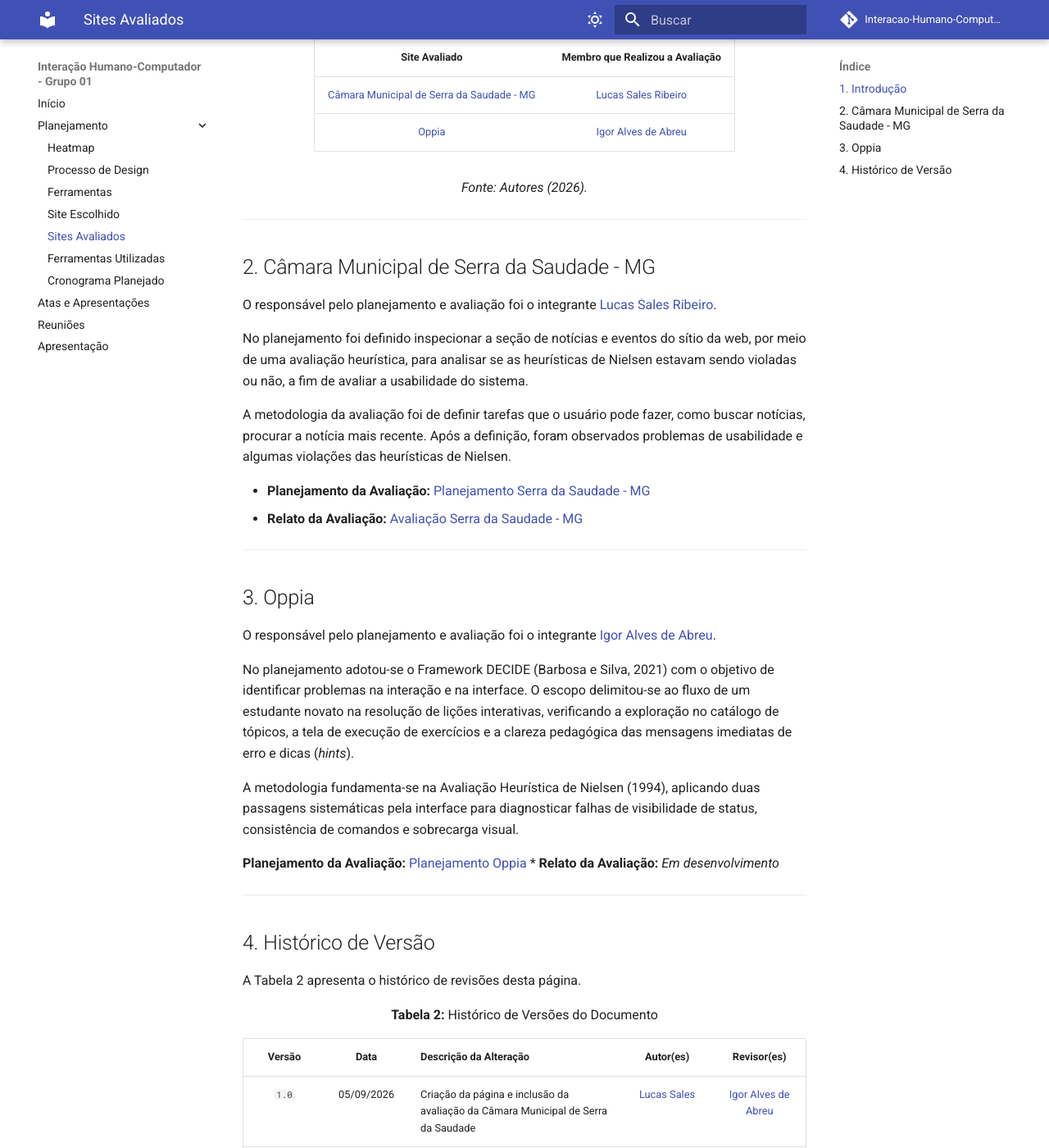
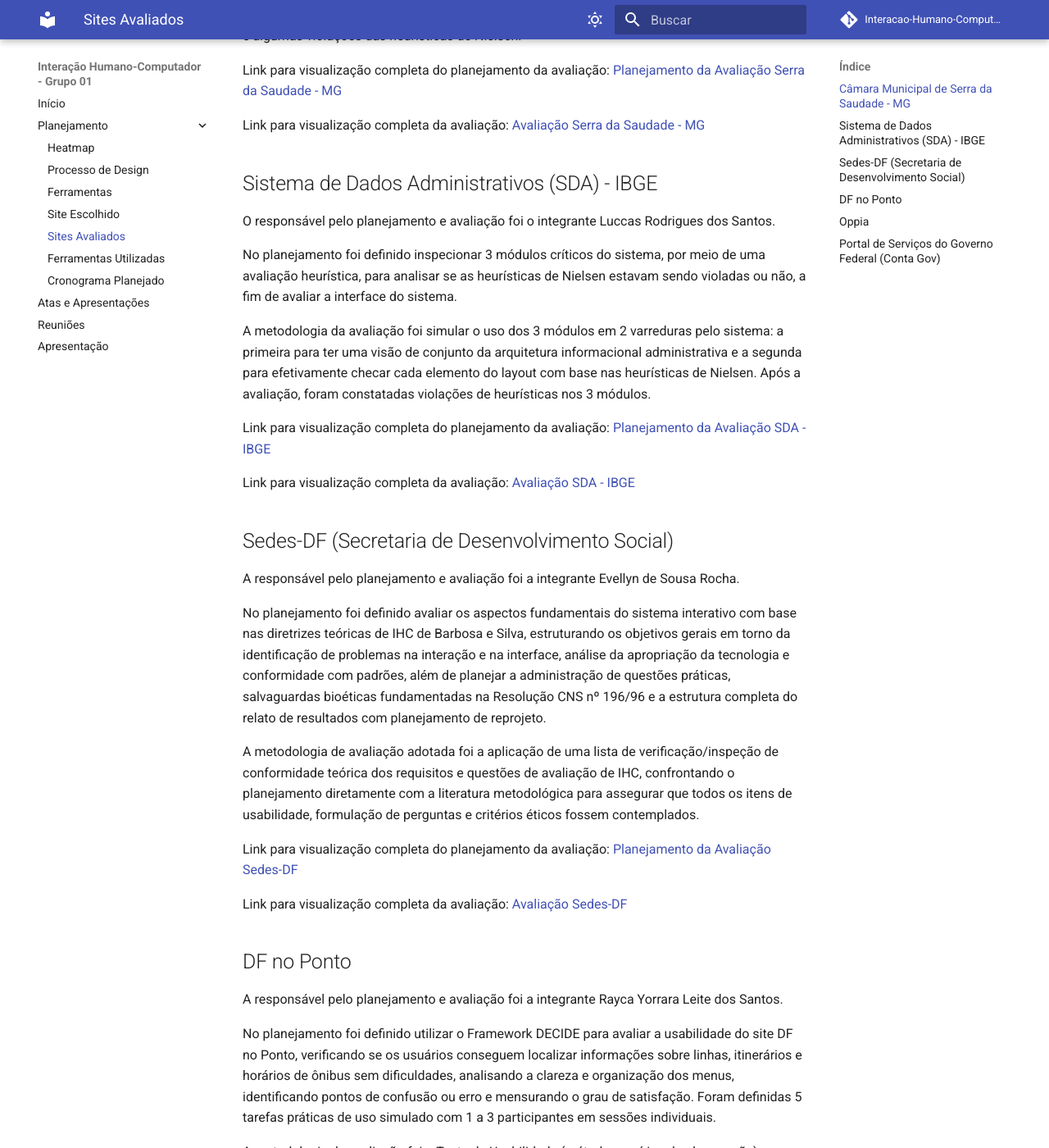
Before and after one commit to Interacao-Humano-Computador/2026.2-Grupo01, an MkDocs documentation site: the page built from docs/planejamento/sites_avaliados.md, in a window 1280 px wide and 1400 px high, scrolled down 385 px. Shown: the whole window at 82% size. Built offline with MkDocs 1.6.1 and Material for MkDocs 9.7.7, drawn with Linux system fonts in a browser that asks for light colours; comment, search, counter and statistics services are not loaded; some of the changed text lies outside the part shown.

Commit message:
docs: entrega dos artefatos da etapa 1 (planejamento, sites avaliados, ferramentas e correções)

```diff
--- a/docs/planejamento/sites_avaliados.md
+++ b/docs/planejamento/sites_avaliados.md
@@ -1,102 +1,76 @@
-# Sites Candidatos Avaliados
+## Câmara Municipal de Serra da Saudade - MG
 
-## 1. Introdução
-
-Abaixo estão dispostos os sites avaliados pelos integrantes do grupo, assim como o acesso para cada um deles e a síntese das avaliações realizadas para subsidiar a escolha do objeto de estudo da disciplina.
-
-A Tabela 1 relaciona os sítios inspecionados e os respectivos responsáveis pela condução das análises.
-
-<div align="center">
-
-<p><strong>Tabela 1:</strong> Tabela de sites avaliados</p>
-
-<table>
-  <thead>
-    <tr>
-      <th align="center">Site Avaliado</th>
-      <th align="center">Membro que Realizou a Avaliação</th>
-    </tr>
-  </thead>
-  <tbody>
-    <tr>
-      <td align="center"><a href="#2-camara-municipal-de-serra-da-saudade-mg">Câmara Municipal de Serra da Saudade - MG</a></td>
-      <td align="center"><a href="https://github.com/lux-sales">Lucas Sales Ribeiro</a></td>
-    </tr>
-    <tr>
-      <td align="center"><a href="#3-oppia">Oppia</a></td>
-      <td align="center"><a href="https://github.com/Igor-Alves-Abreu">Igor Alves de Abreu</a></td>
-    </tr>
-  </tbody>
-</table>
-
-<p><em>Fonte: Autores (2026).</em></p>
-
-</div>
-
----
-
-## 2. Câmara Municipal de Serra da Saudade - MG
-
-O responsável pelo planejamento e avaliação foi o integrante [Lucas Sales Ribeiro](https://github.com/lux-sales).
+O responsável pelo planejamento e avaliação foi o integrante Lucas Sales Ribeiro.
 
 No planejamento foi definido inspecionar a seção de notícias e eventos do sítio da web, por meio de uma avaliação heurística, para analisar se as heurísticas de Nielsen estavam sendo violadas ou não, a fim de avaliar a usabilidade do sistema.
 
-A metodologia da avaliação foi de definir tarefas que o usuário pode fazer, como buscar notícias, procurar a notícia mais recente. Após a definição, foram observados problemas de usabilidade e algumas violações das heurísticas de Nielsen.
+A metodologia da avaliação foi de definir tarefas que o usuário pode fazer, como buscar notícias e procurar a notícia mais recente. Após a definição, foram observados problemas de usabilidade e algumas violações das heurísticas de Nielsen.
 
-* **Planejamento da Avaliação:** [Planejamento Serra da Saudade - MG](planejamentos/planejamento_serra_da_saudade.pdf)
-* **Relato da Avaliação:** [Avaliação Serra da Saudade - MG](avaliacoes/avaliacao_serra_da_saudade.pdf)
+Link para visualização completa do planejamento da avaliação: [Planejamento da Avaliação Serra da Saudade - MG](planejamentos/planejamento_serra_da_saudade.pdf)
 
----
+Link para visualização completa da avaliação: [Avaliação Serra da Saudade - MG](avaliacoes/avaliacao_serra_da_saudade.pdf)
 
-## 3. Oppia
 
-O responsável pelo planejamento e avaliação foi o integrante [Igor Alves de Abreu](https://github.com/Igor-Alves-Abreu).
+## Sistema de Dados Administrativos (SDA) - IBGE
 
-No planejamento adotou-se o Framework DECIDE (Barbosa e Silva, 2021) com o objetivo de identificar problemas na interação e na interface. O escopo delimitou-se ao fluxo de um estudante novato na resolução de lições interativas, verificando a exploração no catálogo de tópicos, a tela de execução de exercícios e a clareza pedagógica das mensagens imediatas de erro e dicas (*hints*).
+O responsável pelo planejamento e avaliação foi o integrante Luccas Rodrigues dos Santos.
 
-A metodologia fundamenta-se na Avaliação Heurística de Nielsen (1994), aplicando duas passagens sistemáticas pela interface para diagnosticar falhas de visibilidade de status, consistência de comandos e sobrecarga visual.
+No planejamento foi definido inspecionar 3 módulos críticos do sistema, por meio de uma avaliação heurística, para analisar se as heurísticas de Nielsen estavam sendo violadas ou não, a fim de avaliar a interface do sistema.
 
-**Planejamento da Avaliação:** <a href="planejamentos/planejamento_igor.pdf">Planejamento Oppia</a>
-* **Relato da Avaliação:** *Em desenvolvimento*
+A metodologia da avaliação foi simular o uso dos 3 módulos em 2 varreduras pelo sistema: a primeira para ter uma visão de conjunto da arquitetura informacional administrativa e a segunda para efetivamente checar cada elemento do layout com base nas heurísticas de Nielsen. Após a avaliação, foram constatadas violações de heurísticas nos 3 módulos.
 
----
+Link para visualização completa do planejamento da avaliação: [Planejamento da Avaliação SDA - IBGE](planejamentos/planejamento_sda.pdf)
 
-## 4. Histórico de Versão
+Link para visualização completa da avaliação: [Avaliação SDA - IBGE](avaliacoes/avaliacao_sda.pdf)
 
-A Tabela 2 apresenta o histórico de revisões desta página.
 
-<div align="center">
+## Sedes-DF (Secretaria de Desenvolvimento Social)
 
-<p><strong>Tabela 2:</strong> Histórico de Versões do Documento</p>
+A responsável pelo planejamento e avaliação foi a integrante Evellyn de Sousa Rocha.
 
-<table>
-  <thead>
-    <tr>
-      <th align="center">Versão</th>
-      <th align="center">Data</th>
-      <th align="left">Descrição da Alteração</th>
-      <th align="center">Autor(es)</th>
-      <th align="center">Revisor(es)</th>
-    </tr>
-  </thead>
-  <tbody>
-    <tr>
-      <td align="center"><code>1.0</code></td>
-      <td align="center">05/09/2026</td>
-      <td align="left">Criação da página e inclusão da avaliação da Câmara Municipal de Serra da Saudade</td>
-      <td align="center"><a href="https://github.com/lux-sales">Lucas Sales</a></td>
-      <td align="center"><a href="https://github.com/Igor-Alves-Abreu">Igor Alves de Abreu</a></td>
-    </tr>
-    <tr>
-      <td align="center"><code>1.1</code></td>
-      <td align="center">06/09/2026</td>
-      <td align="left">Inclusão do planejamento da avaliação da plataforma Oppia por Igor Abreu e padronização das tabelas</td>
-      <td align="center"><a href="https://github.com/Igor-Alves-Abreu">Igor Alves de Abreu</a></td>
-      <td align="center"><a href="https://github.com/lux-sales">Lucas Sales</a></td>
-    </tr>
-  </tbody>
-</table>
+No planejamento foi definido avaliar os aspectos fundamentais do sistema interativo com base nas diretrizes teóricas de IHC de Barbosa e Silva, estruturando os objetivos gerais em torno da identificação de problemas na interação e na interface, análise da apropriação da tecnologia e conformidade com padrões, além de planejar a administração de questões práticas, salvaguardas bioéticas fundamentadas na Resolução CNS nº 196/96 e a estrutura completa do relato de resultados com planejamento de reprojeto.
 
-<p><em>Fonte: Autores (2026).</em></p>
+A metodologia de avaliação adotada foi a aplicação de uma lista de verificação/inspeção de conformidade teórica dos requisitos e questões de avaliação de IHC, confrontando o planejamento diretamente com a literatura metodológica para assegurar que todos os itens de usabilidade, formulação de perguntas e critérios éticos fossem contemplados.
 
-</div>
+Link para visualização completa do planejamento da avaliação: [Planejamento da Avaliação Sedes-DF](planejamentos/planejamento_sedes-df.pdf)
+
+Link para visualização completa da avaliação: [Avaliação Sedes-DF](avaliacoes/avaliacao_sedes-df.pdf)
+
+
+## DF no Ponto
+
+A responsável pelo planejamento e avaliação foi a integrante Rayca Yorrara Leite dos Santos.
+
+No planejamento foi definido utilizar o Framework DECIDE para avaliar a usabilidade do site DF no Ponto, verificando se os usuários conseguem localizar informações sobre linhas, itinerários e horários de ônibus sem dificuldades, analisando a clareza e organização dos menus, identificando pontos de confusão ou erro e mensurando o grau de satisfação. Foram definidas 5 tarefas práticas de uso simulado com 1 a 3 participantes em sessões individuais.
+
+A metodologia de avaliação foi o Teste de Usabilidade (método empírico de observação) combinado com a aplicação de um questionário de satisfação pós-teste. Durante a execução das tarefas, são coletados dados quantitativos (tempo de conclusão e número de erros) e qualitativos (comportamento e comentários), avaliando métricas de eficácia, eficiência e satisfação do usuário.
+
+Link para visualização completa do planejamento da avaliação: [Planejamento da Avaliação DF no Ponto](planejamentos/planejamento_df_no_ponto.pdf)
+
+Link para visualização completa da avaliação: [Avaliação DF no Ponto](avaliacoes/avaliacao_df_no_ponto.pdf)
+
+
+## Oppia
+
+O responsável pelo planejamento e avaliação foi o integrante Igor Alves de Abreu.
+
+No planejamento foi definido aplicar o Framework DECIDE para identificar problemas na interação e na interface da plataforma Oppia, delimitando o escopo ao fluxo de um estudante novato na exploração do catálogo de tópicos, na execução de lições interativas de matemática básica e na verificação do mecanismo de ajuda contextual e dicas (*hints*).
+
+A metodologia de avaliação foi a Avaliação Heurística de Nielsen (método analítico de inspeção) com mitigação técnica para condução individual, aplicando 2 passagens sistemáticas pela interface (uma exploratória panorâmica e uma detalhada elemento a elemento) associadas a uma estratégia híbrida de análise vertical e horizontal para classificar a severidade dos problemas de 0 a 4.
+
+Link para visualização completa do planejamento da avaliação: [Planejamento da Avaliação Oppia](planejamentos/planejamento_oppia.pdf)
+
+Link para visualização completa da avaliação: [Avaliação Oppia](avaliacoes/avaliacao_oppia.pdf)
+
+
+## Portal de Serviços do Governo Federal (Conta Gov)
+
+O responsável pelo planejamento e avaliação foi o integrante João Paulo da Silva Pereira.
+
+No planejamento foi definido aplicar o Framework DECIDE para avaliar o fluxo de busca e solicitação de serviços públicos com login único no portal gov.br, visando identificar barreiras de usabilidade e comunicabilidade, termos pouco claros (jargões), etapas excessivas e pontos de atrito no processo de verificação de identidade dos cidadãos.
+
+A metodologia de avaliação foi um método misto composto por: (1) Teste de Usabilidade empírico com observação moderada remota de 5 a 8 usuários; (2) Avaliação Heurística de Nielsen por inspeção analítica com 3 a 5 avaliadores; e (3) Entrevista estruturada pós-teste para investigar a percepção subjetiva, confiança e motivos das dificuldades encontradas.
+
+Link para visualização completa do planejamento da avaliação: [Planejamento da Avaliação Portal de Serviços do Governo Federal](planejamentos/planejamento_portal_de_servicos_do_governo_federal.pdf)
+
+Link para visualização completa da avaliação: [Avaliação Portal de Serviços do Governo Federal](avaliacoes/avaliacao_portal_de_servicos_do_governo_federal.pdf)
```
Also changed, not shown: docs/planejamento/ferramentas_utilizadas.md (+24 -24 lines).
